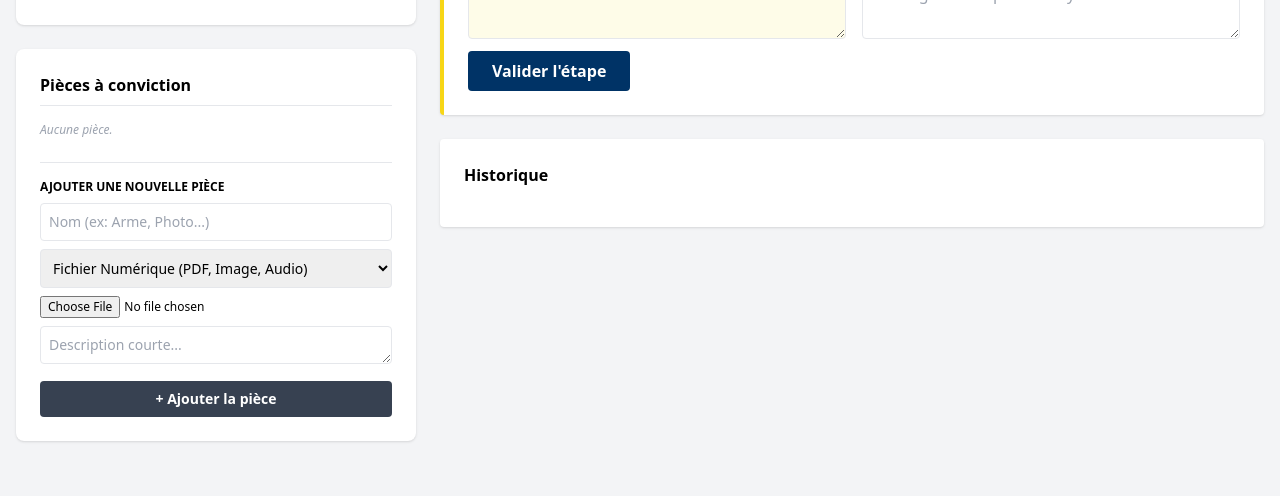
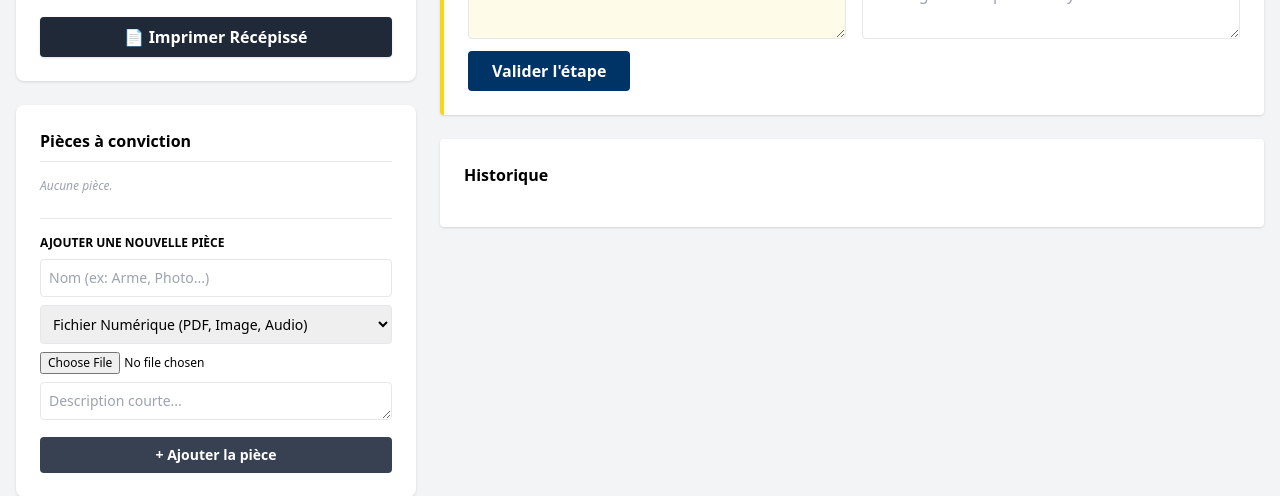
Before and after one commit to cadi-debug/suivie_plaintes, a Django app: template dossiers/templates/dossiers/plainte_detail.html in a window 1280 px wide. Shown: the part 271-767 px from the top of the page. Before the commit the page ends 716 px from the top, so only its background shows below. Run offline with Django 5.2, Linux system fonts and the light colour scheme; the template is opened without the code that fills it: values that come from a table or form of the project are taken from there, others are empty; some libraries are stand-ins or nearby versions.

Commit message:
third commit

```diff
--- a/core/settings.py
+++ b/core/settings.py
@@ -20,6 +20,7 @@ BASE_DIR = Path(__file__).resolve().parent.parent
 # See https://docs.djangoproject.com/en/6.0/howto/deployment/checklist/
 
 # SECURITY WARNING: keep the secret key used in production secret!
+# je dois générer une nouvelle clé secrète pour la production, mais pour le développement, on peut utiliser celle-ci
 SECRET_KEY = "django-insecure-*)$wse6_ypc#ef*nks7+(=q#2s7yi7$u33oa%u5=z27yd!$53-"
 
 # SECURITY WARNING: don't run with debug turned on in production!
--- a/dossiers/templates/dossiers/plainte_detail.html
+++ b/dossiers/templates/dossiers/plainte_detail.html
@@ -15,6 +15,11 @@
             <div class="text-sm space-y-2">
                 <p><span class="font-bold">Objet:</span> {{ plainte.objet }}</p>
                 <p><span class="font-bold">Plaignant:</span> {{ plainte.plaignant_nom }}</p>
+            </div>
+            <div class="mt-4">
+                <a href="{% url 'recepisse_print' plainte.uuid_public %}" target="_blank" class="block w-full text-center bg-gray-800 hover:bg-black text-white font-bold py-2 px-4 rounded shadow">
+                    📄 Imprimer Récépissé
+                </a>
             </div>
         </div>
 
```
